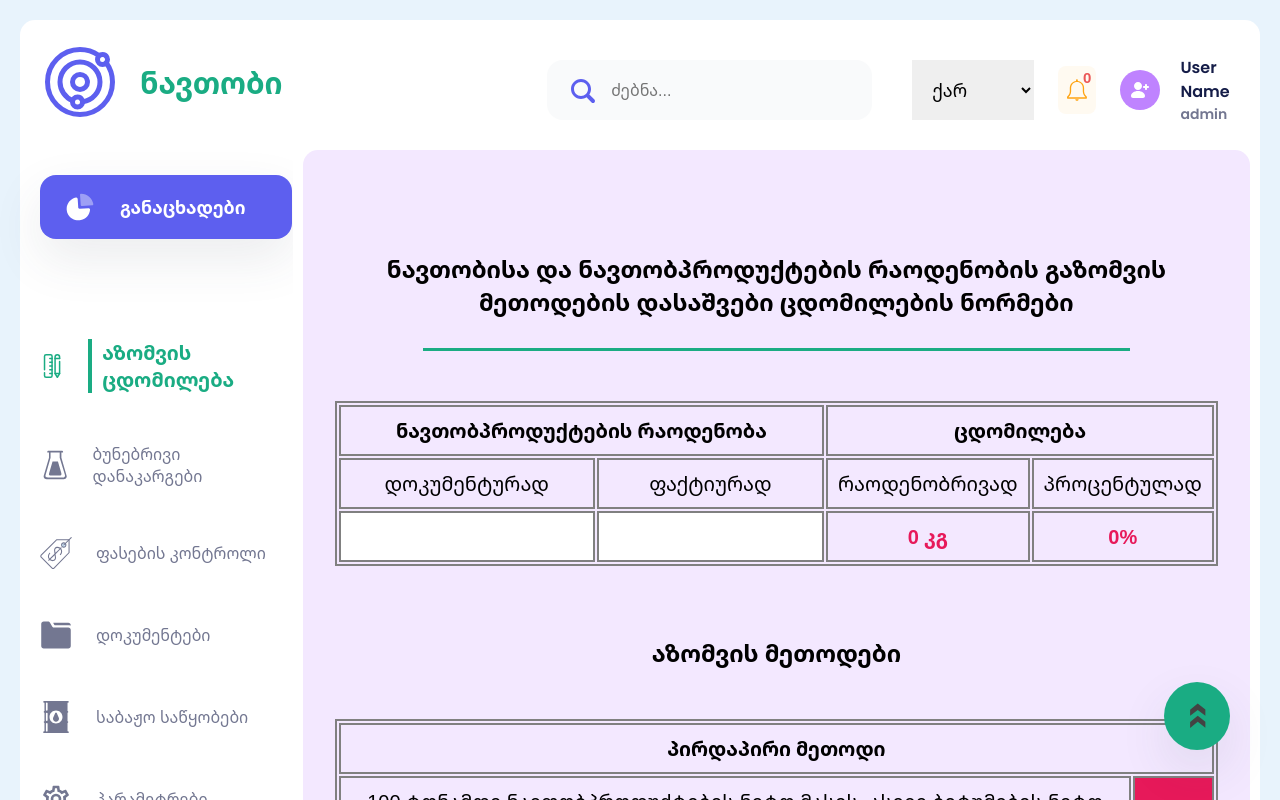
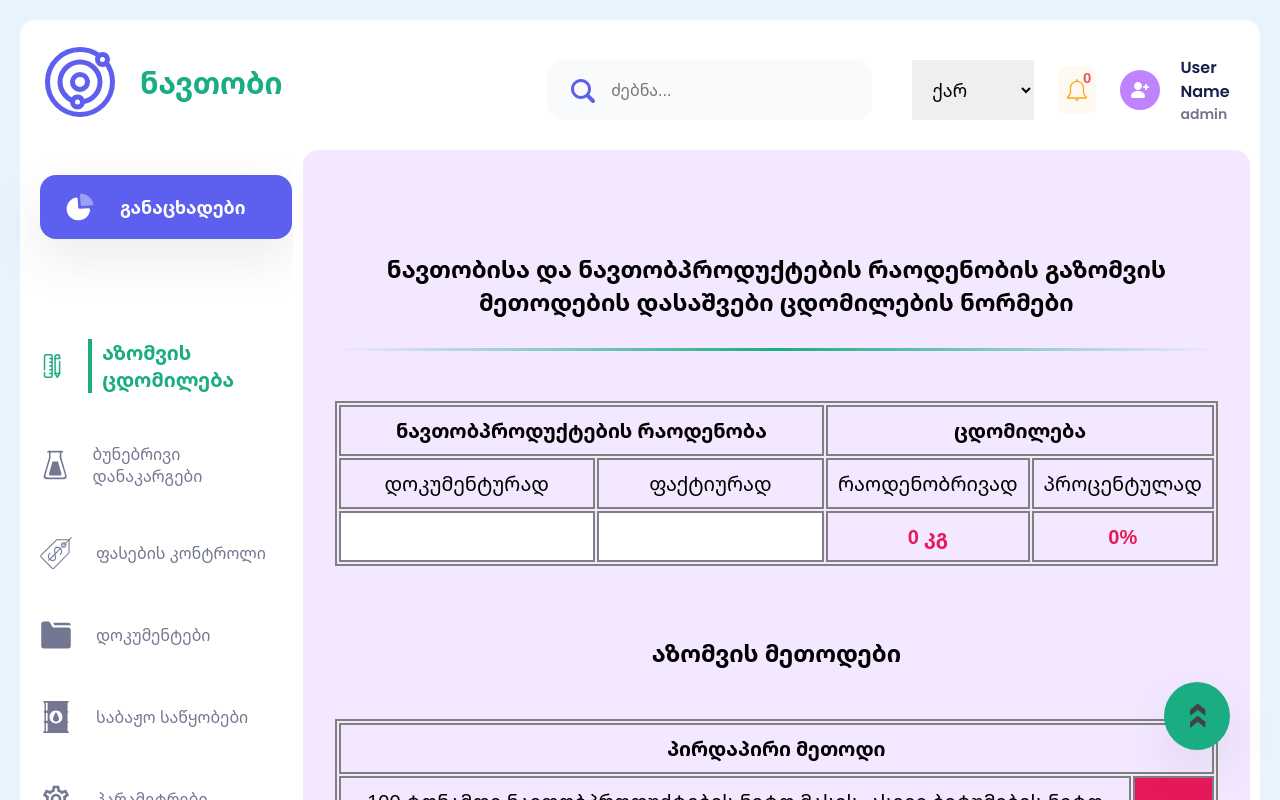
Before and after one commit to irakli85/Oil-Dashboard, a React (Vite) app: page / in a window 1280 px wide. Shown: the top 800 px of the page. Built offline with nearby package versions, Linux system fonts and the light colour scheme.

Commit message:
first commit

```diff
--- a/src/components/Measurment.jsx
+++ b/src/components/Measurment.jsx
@@ -191,9 +191,9 @@ export const Input = styled.input`
 
 export const Hr = styled.hr`
     margin-top: 3rem;
-    width: 80%;
+    width: 100%;
+    border: 0;
     height: 3px;
-    background: #1aac83;
-    border: none;
+    background-image: linear-gradient(to right, rgba(0, 0, 0, 0), rgb(26, 172, 131), rgba(0, 0, 0, 0));
 `
 export default Measurment
```
